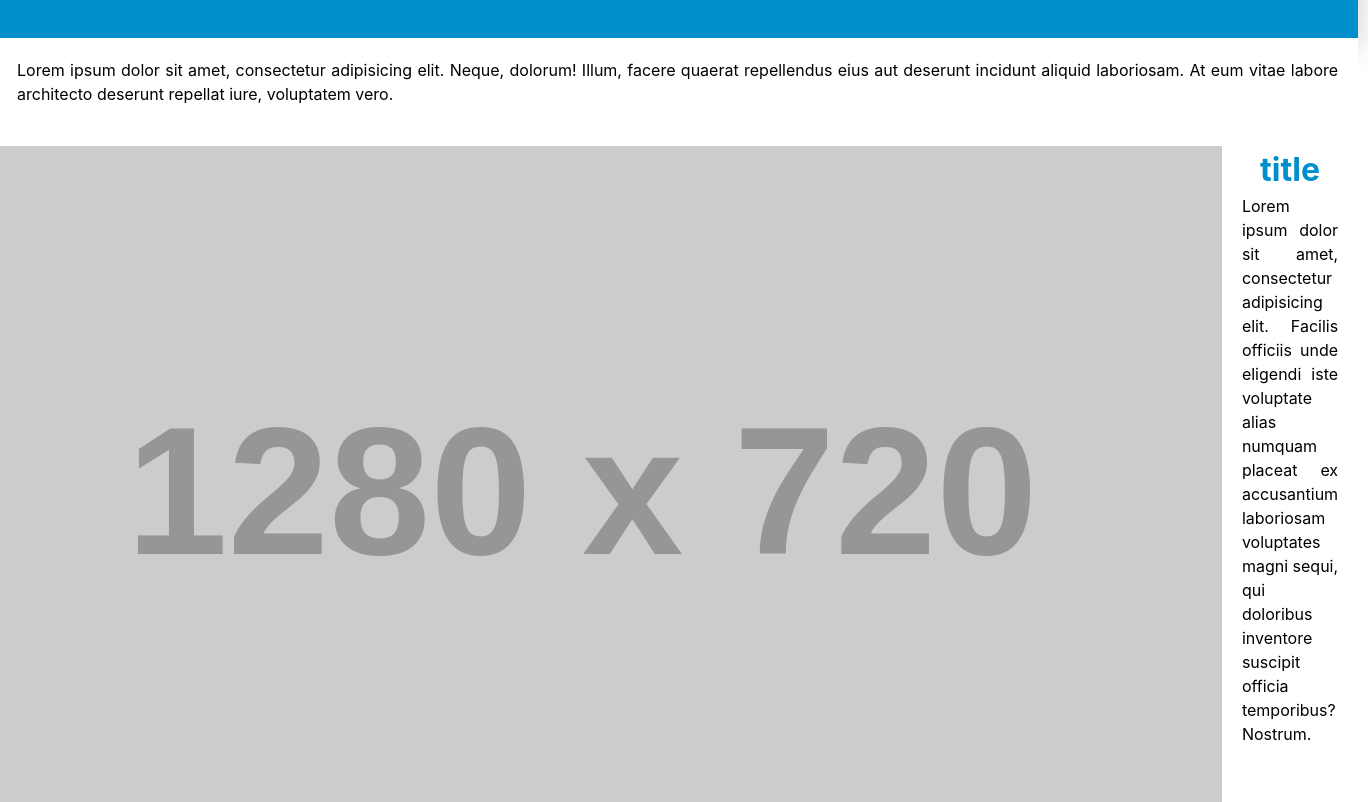
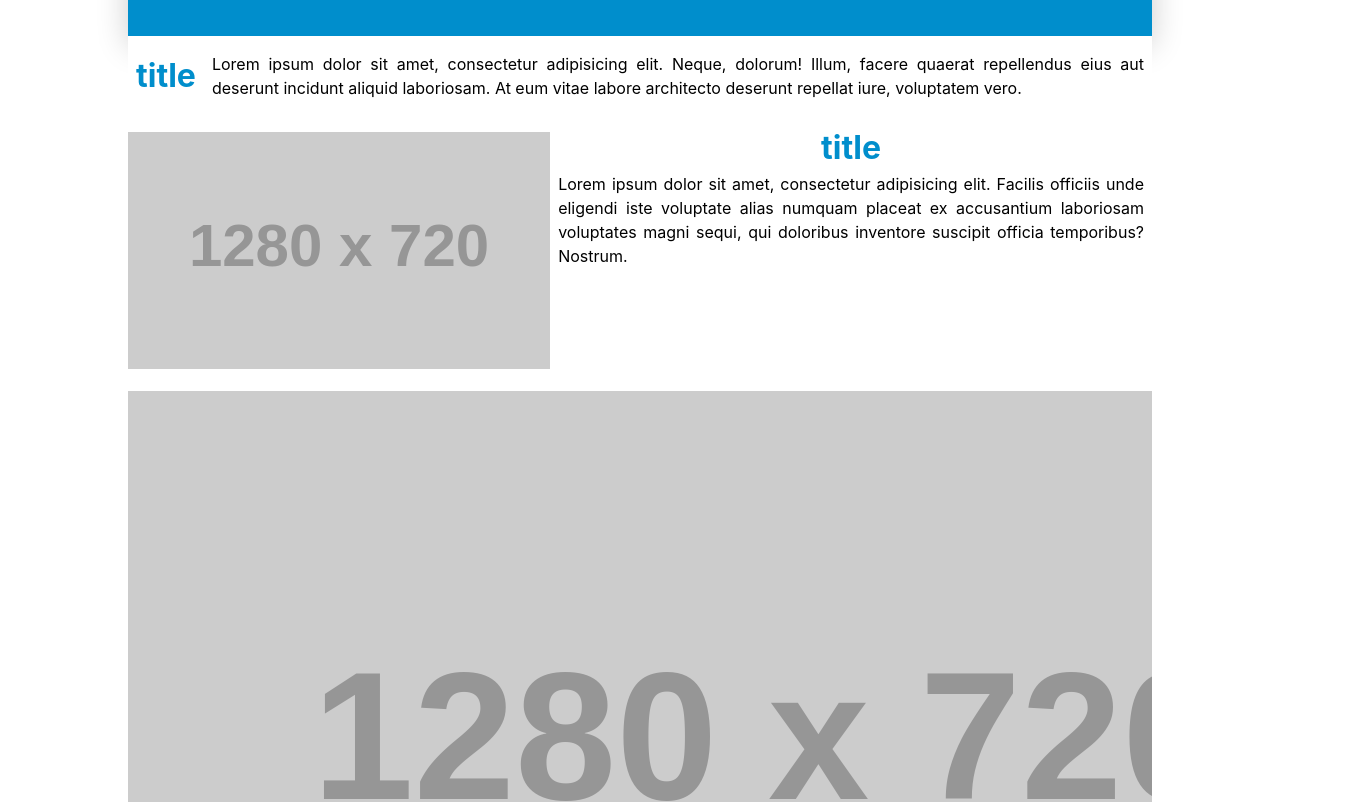
Before and after one commit to henrique11varela/Bizsync, a Vue app: page /about in a window 1280 px wide. Shown: the part 220-1022 px from the top of the page, 1368 px wide, since content can reach past the window. Built offline with nearby package versions, Linux system fonts and the light colour scheme.

Commit message:
finish about

```diff
--- a/src/style.css
+++ b/src/style.css
@@ -73,7 +73,12 @@ button:focus-visible {
   margin: 0;
   text-align: center;
 }
-
+.container {
+  width: 80%;
+}
+img {
+  width: 100%;
+}
 @media (prefers-color-scheme: light) {
   :root {
     color: #213547;
--- a/src/views/About.vue
+++ b/src/views/About.vue
@@ -1,43 +1,52 @@
 <template>
-    <div>
+    <div class="container">
         <banner text="About" />
 
 
         <div class="flex">
-            <div class="title">title</div>
-
-            <div class="text">
-                Lorem ipsum dolor sit amet, consectetur adipisicing elit. Neque, dolorum! Illum, facere
-                quaerat repellendus eius aut deserunt incidunt aliquid laboriosam. At eum vitae labore architecto deserunt
-                repellat iure, voluptatem vero.
+            <div class="title-body">
+                <div class="title">title</div>
+            </div>
+            <div class="text-body">
+                <div class="text">
+                    Lorem ipsum dolor sit amet, consectetur adipisicing elit. Neque, dolorum! Illum, facere
+                    quaerat repellendus eius aut deserunt incidunt aliquid laboriosam. At eum vitae labore architecto
+                    deserunt
+                    repellat iure, voluptatem vero.
+                </div>
             </div>
         </div>
 
         <div class="flex">
-            <div>
+            <div class="img-body">
                 <img src="https://fakeimg.pl/1280x720/" alt="">
             </div>
-            <div>
+            <div class="text-body">
                 <h3 class="title">title</h3>
                 <p class="text">
-                    Lorem ipsum dolor sit amet, consectetur adipisicing elit. Facilis officiis unde eligendi iste voluptate
-                    alias numquam placeat ex accusantium laboriosam voluptates magni sequi, qui doloribus inventore suscipit
+                    Lorem ipsum dolor sit amet, consectetur adipisicing elit. Facilis officiis unde eligendi iste
+                    voluptate
+                    alias numquam placeat ex accusantium laboriosam voluptates magni sequi, qui doloribus inventore
+                    suscipit
                     officia temporibus? Nostrum.
 
                 </p>
             </div>
         </div>
+        <div class="background"></div>
         <div class="flex">
-            <div>
+            <div class="text-body">
                 <h3 class="title">title</h3>
                 <p class="text">
-                    Lorem ipsum dolor sit amet, consectetur adipisicing elit. Facilis officiis unde eligendi iste voluptate
-                    alias numquam placeat ex accusantium laboriosam voluptates magni sequi, qui doloribus inventore suscipit
+                    Lorem ipsum dolor sit amet, consectetur adipisicing elit. Facilis officiis unde eligendi iste
+                    voluptate
+                    alias numquam placeat ex accusantium laboriosam voluptates magni sequi, qui doloribus inventore
+                    suscipit
                     officia temporibus? Nostrum.
 
                 </p>
             </div>
-            <div>
+            <div class="img-body">
                 <img src="https://fakeimg.pl/1280x720/" alt="">
             </div>
         </div>
@@ -58,16 +67,28 @@ export default {
     display: flex;
 }
 
+.flex>.text-body,
+.flex>.title-body {
+    padding: 0 0.5rem;
+}
+
 .title {
     font-size: 2rem;
     color: #008ecc;
+    font-weight: bold;
+}
+
+.background {
+    background-image: url('https://fakeimg.pl/1280x720/');
+    height: 720px;
 }
 
 .text {
     font-size: 1rem;
     text-align: justify;
 }
+
 div {
-    padding: 10px;
+    padding: 0.5rem 0rem;
 }
 </style>
--- a/src/views/Contacts.vue
+++ b/src/views/Contacts.vue
@@ -1,5 +1,5 @@
 <template>
-    <div>
+    <div class="container">
         <banner text="Contact" />
         <div class="contact-body">
             <div class="contact">
```
